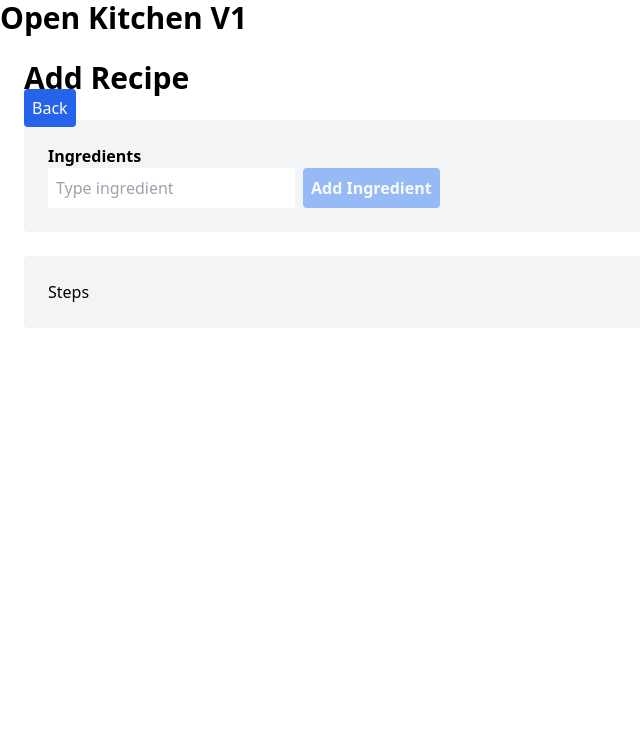
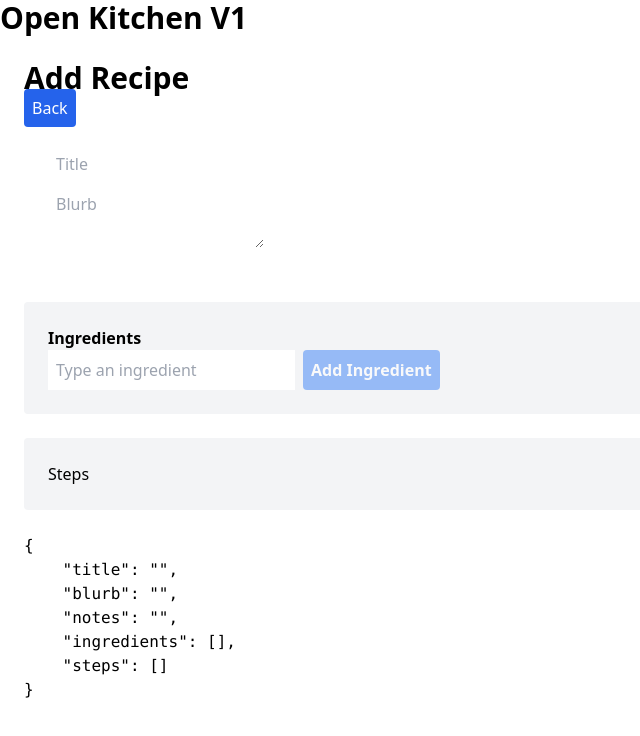
Before and after one commit to 13milliseconds/Open-Kitchen, a Next.js app in the folder client/: page /add in a window 1280 px wide. Shown: the top 736 px of the page, without its empty margins (0-640 px from the left). Built offline with nearby package versions, Linux system fonts and the light colour scheme.

Commit message:
More recipe editing functions

```diff
--- a/client/pages/add.tsx
+++ b/client/pages/add.tsx
@@ -5,33 +5,81 @@ import TextInput from '@/components/TextInput'
 import IngredientsRender from '@/components/IngredientsRender'
 
 export default function App() {
-  const [ingredients, setIngredients] = useState<IngredientLine[]>([])
+  const [recipe, setRecipe] = useState<Recipe>({
+    title: "",
+    blurb: "",
+    notes: "",
+    ingredients: [],
+    steps: []
+  })
   const [newIngredient, setNewIngredient] = useState("")
 
   const addIngredient = () => {
-    setIngredients(cur => [...cur, {ingredient: newIngredient}])
+    setRecipe(prevState => Object.assign({}, prevState, {ingredients: [...prevState.ingredients, {ingredient: newIngredient}]}))
     setNewIngredient("")
+  }
+
+  const handleSetNewIngredient = (value: string) => {
+    setNewIngredient(value)
+  }
+
+  const handleSetTitle = (value: string) => {
+    setRecipe(prevState => Object.assign({}, prevState, {title: value}))
+  }
+
+  const handleSetBlurb = (value: string) => {
+    setRecipe(prevState => Object.assign({}, prevState, {blurb: value}))
   }
 
   return <div className="App p-6">
   <header className="App-header">
     <h1 className='text-3xl font-bold'>Add Recipe</h1>
     <Link href="/" className='bg-blue-600 text-white p-2 rounded'>Back</Link>
+  </header>
 
+    <section className='p-6 mb-6'>
+      <h2>
+      <TextInput
+        text={recipe.title}
+        placeholder="Title"
+        type="input"
+        setText={handleSetTitle}
+      />
+      </h2>
+      <h4>
+      <TextInput
+        text={recipe.blurb}
+        type='textarea'
+        placeholder="Blurb"
+        setText={handleSetBlurb}
+      />
+      </h4>
+    </section>
     <section className='bg-gray-100 rounded p-6 mb-6'>
       <h2 className='font-bold'>Ingredients</h2>
-      <IngredientsRender ingredients={ingredients} />
-      <TextInput text={newIngredient} setText={setNewIngredient} />
+      <IngredientsRender
+        ingredients={recipe.ingredients}
+      />
+      <div className='flex'>
+      <TextInput
+        text={newIngredient}
+        type='input'
+        placeholder="Type an ingredient"
+        setText={handleSetNewIngredient}
+      />
       <button
         className="bg-blue-500 text-white font-bold rounded ml-2 p-2 disabled:opacity-50 transition-opacity"
         disabled={!newIngredient}
         onClick={addIngredient}
         >Add Ingredient</button>
+        </div>
     </section>
 
     <section className='bg-gray-100 rounded p-6 mb-6'>
       <h2>Steps</h2>
     </section>
-  </header>
+    <pre>
+      {JSON.stringify(recipe, null, '\t')}
+    </pre>
 </div>
 }
--- a/client/src/components/TextInput.tsx
+++ b/client/src/components/TextInput.tsx
@@ -2,15 +2,27 @@ import React from "react";
 
 interface Props{
     text: string
-    setText: React.Dispatch<React.SetStateAction<string>>
+    type: "input" | "textarea"
+    placeholder: string | undefined
+    setText: (value: string) => void
 }
-const TextInput: React.FC<Props> = ({text, setText}) => {
-    return <input
+const TextInput: React.FC<Props> = ({text, placeholder, setText, type}) => {
+    return <div>
+        { type === "input" ?
+        <input
         className="p-2"
-        placeholder="Type ingredient"
+        placeholder={placeholder}
         value={text}
         onChange={(e) => setText(e.target.value)}
     ></input>
+    : <textarea
+        className="p-2"
+        placeholder={placeholder}
+        value={text}
+        onChange={(e) => setText(e.target.value)}
+    ></textarea>
+    }
+    </div>
 }
 
 export default TextInput
```
